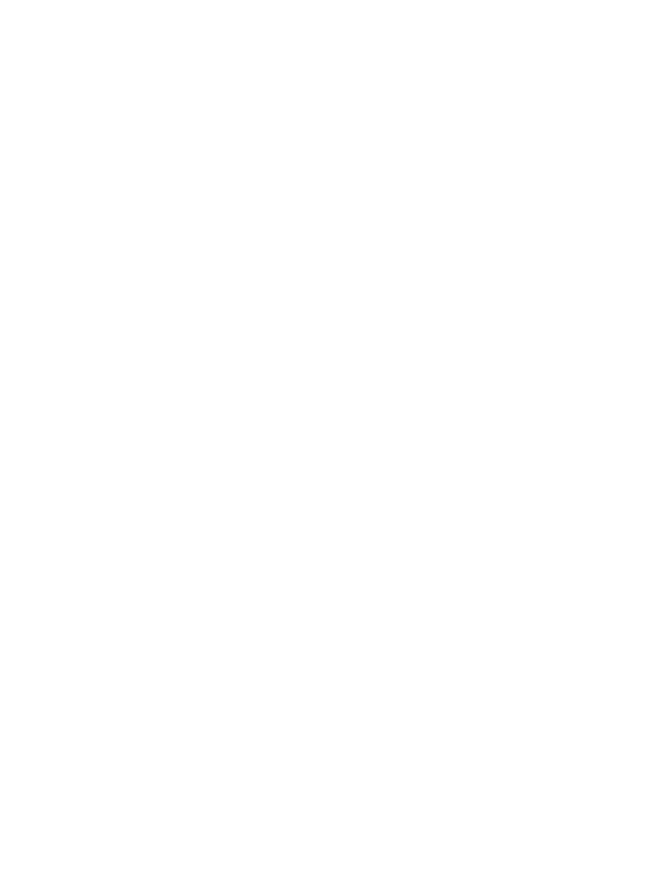
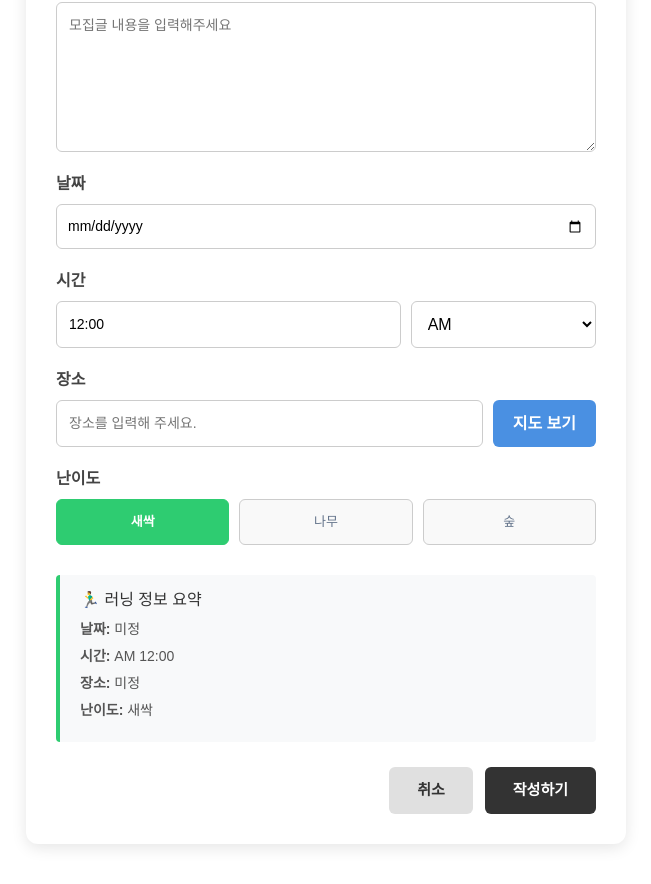
Before and after one commit to axioe/RunningCREW, a React (Vite) app in the folder front_end/: page /write in a window 1280 px wide. Before the commit this address had no page. Shown: the part 279-1163 px from the top of the page, without its empty margins (314-965 px from the left). Before the commit the page ends 800 px from the top, so only its background shows below. Built offline with nearby package versions, Linux system fonts and the light colour scheme.

Commit message:
feat: post form 완료.

```diff
--- a/front_end/src/App.jsx
+++ b/front_end/src/App.jsx
@@ -6,7 +6,8 @@
 import CrewRecruitment from "./components/CrewRecruitment";
 import LoginPage from "./components/LoginPage";
 import SignUpPage from "./components/SignUpPage";
-import MyPage from "./components/MyPage/Mypage";
+import MyPage from "./components/MyPage";
+import CrewPostForm from "./components/CrewPostForm";
 
 function App() {
   return (
@@ -30,6 +31,9 @@
         {/* 마이페이지 버튼 전용 독립 경로 */}
         <Route path="/mypage" element={<MyPage />} />
 
+        {/* /write 경로로 들어오면 CrewPostForm 컴포넌트를 보여주겠다고 설정 */}
+        <Route path="/write" element={<CrewPostForm />} />
+
         {/* 로그인 버튼 전용 독립 경로 */}
         <Route path="/login" element={<LoginPage />} />
 
--- /dev/null
+++ b/front_end/src/components/CrewPostForm.jsx
@@ -0,0 +1,171 @@
+import React, { useState } from "react";
+import { useNavigate } from "react-router-dom";
+import "../css/CrewPostForm.css"
+import Header from "./common/Header";
+
+const CrewPostForm = () => {
+  // 상태 관리
+  const [title, setTitle] = useState("");
+  const [content, setContent] = useState("");
+  const [date, setDate] = useState("");
+  const [timeNum, setTimeNum] = useState("12:00");
+  const [ampm, setAmpm] = useState("AM");
+  const [location, setLocation] = useState("");
+  const [difficulty, setDifficulty] = useState("새싹");
+
+  // 지도 API 버튼 클릭 핸들러
+  const handleMapClick = () => {
+    alert("API 연동 준비 중입니다.");
+  };
+
+  // 취소 버튼 클릭 핸들러
+  const handleCancel = () => {
+    if (window.confirm("취소하시겠습니까?")) {
+      alert("취소가 완료되었습니다.");
+      // 추후 원래 화면이나 메인으로 이동하는 로직 추가 가능
+    }
+  };
+
+  // 작성하기 버튼 클릭 핸들러
+  const handleSubmit = (e) => {
+    e.preventDefault();
+    alert("DB 준비 중입니다.");
+  };
+
+  return (
+    <div className="form-container">
+      <h2>크루 모집글 작성하기</h2>
+      <hr />
+
+      <form onSubmit={handleSubmit}>
+        {/* 제목 */}
+        <div className="form-group">
+          <label htmlFor="title">제목</label>
+          <input
+            type="text"
+            id="title"
+            placeholder="제목을 입력해주세요"
+            value={title}
+            onChange={(e) => setTitle(e.target.value)}
+            required
+          />
+        </div>
+
+        {/* 내용 */}
+        <div className="form-group">
+          <label htmlFor="content">내용</label>
+          <textarea
+            id="content"
+            placeholder="모집글 내용을 입력해주세요"
+            value={content}
+            onChange={(e) => setContent(e.target.value)}
+            required
+          />
+        </div>
+
+        {/* 날짜 (직접 입력 및 달력 아이콘 클릭 모두 지원) */}
+        <div className="form-group">
+          <label htmlFor="date">날짜</label>
+          <div className="date-input-wrapper">
+            <input
+              type="date"
+              id="date"
+              value={date}
+              onChange={(e) => setDate(e.target.value)}
+              required
+            />
+          </div>
+        </div>
+
+        {/* 시간 (12시 기준 + AM/PM) */}
+        <div className="form-group">
+          <label>시간</label>
+          <div className="time-picker-wrapper">
+            <input
+              type="text"
+              placeholder="12:00"
+              value={timeNum}
+              onChange={(e) => setTimeNum(e.target.value)}
+              className="time-input"
+              required
+            />
+            <select
+              value={ampm}
+              onChange={(e) => setAmpm(e.target.value)}
+              className="ampm-select"
+            >
+              <option value="AM">AM</option>
+              <option value="PM">PM</option>
+            </select>
+          </div>
+        </div>
+
+        {/* 장소 */}
+        <div className="form-group">
+          <label htmlFor="location">장소</label>
+          <div className="location-input-wrapper">
+            <input
+              type="text"
+              id="location"
+              placeholder="장소를 입력해 주세요."
+              value={location}
+              onChange={(e) => setLocation(e.target.value)}
+              required
+            />
+            <button type="button" onClick={handleMapClick} className="map-btn">
+              지도 보기
+            </button>
+          </div>
+        </div>
+
+        {/* 난이도 선택 */}
+        <div className="form-group">
+          <label>난이도</label>
+          <div className="difficulty-btn-group">
+            {["새싹", "나무", "숲"].map((level) => (
+              <button
+                key={level}
+                type="button"
+                className={`diff-btn ${difficulty === level ? "active" : ""}`}
+                onClick={() => setDifficulty(level)}
+              >
+                {level}
+              </button>
+            ))}
+          </div>
+        </div>
+
+        {/* 러닝 정보 요약 */}
+        <div className="summary-box">
+          <h3>🏃‍♂️ 러닝 정보 요약</h3>
+          <ul>
+            <li>
+              <strong>날짜: </strong> {date || "미정"}
+            </li>
+            <li>
+              <strong>시간: </strong> {ampm} {timeNum || "12:00"}
+            </li>
+            <li>
+              <strong>장소: </strong> {location || "미정"}
+            </li>
+            <li>
+              <strong>난이도: </strong> {difficulty}
+            </li>
+          </ul>
+        </div>
+
+        {/* 하단 버튼 구역 */}
+        <div className="form-actions">
+          <button type="button" onClick={handleCancel} className="cancel-btn">
+            취소
+          </button>
+          <button type="submit" className="submit-btn">
+            작성하기
+          </button>
+        </div>
+      </form>
+    </div>
+  );
+};
+
+export default CrewPostForm;
--- a/front_end/src/components/CrewRecruitment.jsx
+++ b/front_end/src/components/CrewRecruitment.jsx
@@ -1,7 +1,8 @@
 import React, { useState } from "react";
-import { useNavigate } from "react-router-dom";
+import { BrowserRouter, Routes, Route, useNavigate } from "react-router-dom";
 import "../css/CrewRecruitment.css";
 import Header from "./common/Header";
+import CrewPostForm from "./CrewPostForm";
 
 const CrewRecruitment = () => {
   const navigate = useNavigate();
@@ -35,7 +36,7 @@
         `• 난이도: ${difficulty}\n` +
         `• 모집 현황: ${recruitmentStatus}\n` +
         `• 정렬 방식: ${sortOrder}\n\n` +
-      `위 조건으로 필터링 데이터 연동 처리가 대기 중입니다.`
+        `위 조건으로 필터링 데이터 연동 처리가 대기 중입니다.`,
     );
   };
 
@@ -51,7 +52,7 @@
       desc: "아침에 상쾌하게 10K 함께 달려요!",
       currentMember: 8,
       maxMember: 15,
-      img: "https://images.unsplash.com/photo-1502224562085-639556652f33?q=80&w=400"
+      img: "https://images.unsplash.com/photo-1502224562085-639556652f33?q=80&w=400",
     },
     {
       id: 2,
@@ -63,7 +64,7 @@
       desc: "모닝 런으로 하루를 활기차게 시작해요!",
       currentMember: 6,
       maxMember: 12,
-      img: "https://images.unsplash.com/photo-1541432901042-2d8bd64b4a9b?q=80&w=400"
+      img: "https://images.unsplash.com/photo-1541432901042-2d8bd64b4a9b?q=80&w=400",
     },
     {
       id: 3,
@@ -75,35 +76,79 @@
       desc: "시원한 밤, 한강 야경 보며 달려요!",
       currentMember: 7,
       maxMember: 10,
-      img: "https://images.unsplash.com/photo-1476480862126-209bfaa8edc8?q=80&w=400"
-    }
+      img: "https://images.unsplash.com/photo-1476480862126-209bfaa8edc8?q=80&w=400",
+    },
   ];
 
   // 메인 하단 리스트 - 전체 모집글 데이터
   const totalCrewsMock = [
-    { id: 1, title: "올림픽공원 8K 주말 런", location: "올림픽공원", date: "2026.06.10 (월) 08:00", distance: "8.0km", level: "상", current: 10, max: 15, timeAgo: "2시간 전", isNew: true },
-    { id: 2, title: "뚝섬한강공원 저녁 러닝", location: "뚝섬한강공원", date: "2026.06.11 (화) 19:30", distance: "6.0km", level: "중", current: 5, max: 10, timeAgo: "5시간 전", isNew: false },
-    { id: 3, title: "남산 힐링 러닝", location: "남산공원", date: "2026.06.12 (금) 07:00", distance: "4.5km", level: "하", current: 3, max: 8, timeAgo: "1일 전", isNew: false }
+    {
+      id: 1,
+      title: "올림픽공원 8K 주말 런",
+      location: "올림픽공원",
+      date: "2026.06.10 (월) 08:00",
+      distance: "8.0km",
+      level: "상",
+      current: 10,
+      max: 15,
+      timeAgo: "2시간 전",
+      isNew: true,
+    },
+    {
+      id: 2,
+      title: "뚝섬한강공원 저녁 러닝",
+      location: "뚝섬한강공원",
+      date: "2026.06.11 (화) 19:30",
+      distance: "6.0km",
+      level: "중",
+      current: 5,
+      max: 10,
+      timeAgo: "5시간 전",
+      isNew: false,
+    },
+    {
+      id: 3,
+      title: "남산 힐링 러닝",
+      location: "남산공원",
+      date: "2026.06.12 (금) 07:00",
+      distance: "4.5km",
+      level: "하",
+      current: 3,
+      max: 8,
+      timeAgo: "1일 전",
+      isNew: false,
+    },
   ];
 
   return (
     <div className="crw-global-container">
-
-      <Header/>
+      <Header />
 
       {/* 2. 메인 배너 섹션 */}
       <section className="crw-hero-banner">
         <div className="crw-banner-inner">
-          <h1>함께 달릴 <span className="highlight-green">크루</span>를 찾아보세요!</h1>
-          <p>다양한 러닝 크루가 여러분을 기다리고 있어요.<br />새로운 사람들과 함께 더 즐겁게 달려보세요!</p>
+          <h1>
+            함께 달릴 <span className="highlight-green">크루</span>를
+            찾아보세요!
+          </h1>
+          <p>
+            다양한 러닝 크루가 여러분을 기다리고 있어요.
+            <br />
+            새로운 사람들과 함께 더 즐겁게 달려보세요!
+          </p>
         </div>
       </section>
 
       {/* 3. 추천 크루 모집 영역 */}
       <section className="crw-recommended-section">
         <div className="crw-section-title-bar">
-          <h3><i className="fa-solid fa-star star-green"></i> 추천 크루 모집</h3>
-          <button className="crw-write-post-btn" onClick={() => alert("모집글 작성 페이지로 이동 예정입니다.")}>
+          <h3>
+            <i className="fa-solid fa-star star-green"></i> 추천 크루 모집
+          </h3>
+          <button
+            className="crw-write-post-btn"
+            onClick={() => navigate("/write")}
+          >
             <i className="fa-solid fa-plus"></i> 모집글 작성하기
           </button>
         </div>
@@ -111,15 +156,24 @@
         <div className="crw-recommended-grid">
           {topRecommendedCrews.map((crew) => (
             <div key={crew.id} className="crw-recom-card">
-              <div className="crw-recom-img-holder" style={{ backgroundImage: `url(${crew.img})` }}>
+              <div
+                className="crw-recom-img-holder"
+                style={{ backgroundImage: `url(${crew.img})` }}
+              >
                 <span className="crw-badge-pill green">추천</span>
               </div>
               <div className="crw-recom-body">
                 <h4>{crew.title}</h4>
-                <p className="meta-info"><i className="fa-solid fa-location-dot"></i> {crew.location}</p>
-                <p className="meta-info"><i className="fa-regular fa-calendar"></i> {crew.date}</p>
+                <p className="meta-info">
+                  <i className="fa-solid fa-location-dot"></i> {crew.location}
+                </p>
+                <p className="meta-info">
+                  <i className="fa-regular fa-calendar"></i> {crew.date}
+                </p>
                 <div className="meta-specs">
-                  <span><i className="fa-solid fa-route"></i> {crew.distance}</span>
+                  <span>
+                    <i className="fa-solid fa-route"></i> {crew.distance}
+                  </span>
                   <span className="level-badge">{crew.level}</span>
                 </div>
                 <p className="crews-short-desc">"{crew.desc}"</p>
@@ -132,7 +186,10 @@
                     <span className="plus-count">+8</span>
                   </div>
                   <div className="member-ratio-indicator">
-                    <strong className="active-green">{crew.currentMember}</strong> / {crew.maxMember}명
+                    <strong className="active-green">
+                      {crew.currentMember}
+                    </strong>{" "}
+                    / {crew.maxMember}명
                   </div>
                 </div>
               </div>
@@ -143,25 +200,42 @@
 
       {/* 4. 대시보드 하단 레이아웃 콘텐츠 분할 구역 */}
       <main className="crw-split-main-dashboard">
-
         {/* [중앙-좌측 배치] 게시판 영역 */}
         <section className="crw-board-left-container">
           <div className="crw-tab-header-menu">
-            <button className={activeTab === "전체" ? "active" : ""} onClick={() => setActiveTab("전체")}>전체 모집글</button>
-            <button className={activeTab === "신규" ? "active" : ""} onClick={() => setActiveTab("신규")}>신규 모집</button>
-            <button className={activeTab === "인기" ? "active" : ""} onClick={() => setActiveTab("인기")}>인기 모집</button>
+            <button
+              className={activeTab === "전체" ? "active" : ""}
+              onClick={() => setActiveTab("전체")}
+            >
+              전체 모집글
+            </button>
+            <button
+              className={activeTab === "신규" ? "active" : ""}
+              onClick={() => setActiveTab("신규")}
+            >
+              신규 모집
+            </button>
+            <button
+              className={activeTab === "인기" ? "active" : ""}
+              onClick={() => setActiveTab("인기")}
+            >
+              인기 모집
+            </button>
           </div>
 
           <div className="crw-list-items-stack">
             {/* 전체 탭 렌더링 */}
-            {activeTab === "전체" && totalCrewsMock.map((crew) => (
+            {activeTab === "전체" &&
+              totalCrewsMock.map((crew) => (
                 <div key={crew.id} className="crw-list-row-item">
                   <div className="crw-list-row-img-placeholder"></div>
                   <div className="crw-list-row-details">
                     <div className="title-row-line">
                       <h5>
                         {crew.title}
-                      {crew.isNew && <span className="new-flash-badge">NEW</span>}
+                        {crew.isNew && (
+                          <span className="new-flash-badge">NEW</span>
+                        )}
                       </h5>
                     </div>
                     <div className="horizontal-spec-infos">
@@ -170,10 +244,14 @@
                       <span>🏃 {crew.distance}</span>
                       <span className="badge-text-lv">{crew.level}</span>
                     </div>
-                  <p className="row-item-sub-caption">주말 아침, 함께 활기차게 코스 러닝 하실 분 모집합니다!</p>
+                    <p className="row-item-sub-caption">
+                      주말 아침, 함께 활기차게 코스 러닝 하실 분 모집합니다!
+                    </p>
                   </div>
                   <div className="crw-list-row-right-status">
-                  <div className="ratio-number"><strong>{crew.current}</strong> / {crew.max}명</div>
+                    <div className="ratio-number">
+                      <strong>{crew.current}</strong> / {crew.max}명
+                    </div>
                     <div className="passed-time-stamp">{crew.timeAgo}</div>
                     <i className="fa-regular fa-bookmark row-bookmark-icon"></i>
                   </div>
@@ -186,10 +264,14 @@
                 <div className="crw-list-row-img-placeholder"></div>
                 <div className="crw-list-row-details">
                   <h5>신규 모집 페이지입니다</h5>
-                  <p className="horizontal-spec-infos">현재 등록된 가장 최신의 게시판 DB 리스트업 상태입니다.</p>
+                  <p className="horizontal-spec-infos">
+                    현재 등록된 가장 최신의 게시판 DB 리스트업 상태입니다.
+                  </p>
                 </div>
                 <div className="crw-list-row-right-status">
-                  <div className="ratio-number"><strong>1</strong> / 10명</div>
+                  <div className="ratio-number">
+                    <strong>1</strong> / 10명
+                  </div>
                   <div className="passed-time-stamp">방금 전</div>
                 </div>
               </div>
@@ -201,10 +283,14 @@
                 <div className="crw-list-row-img-placeholder"></div>
                 <div className="crw-list-row-details">
                   <h5>인기 모집 페이지입니다</h5>
-                  <p className="horizontal-spec-infos">신청률 및 조회수가 높은 순으로 정렬된 공간입니다.</p>
+                  <p className="horizontal-spec-infos">
+                    신청률 및 조회수가 높은 순으로 정렬된 공간입니다.
+                  </p>
                 </div>
                 <div className="crw-list-row-right-status">
-                  <div className="ratio-number"><strong style={{color: '#ef4444'}}>12</strong> / 12명</div>
+                  <div className="ratio-number">
+                    <strong style={{ color: "#ef4444" }}>12</strong> / 12명
+                  </div>
                   <div className="passed-time-stamp">인기 폭발</div>
                 </div>
               </div>
@@ -213,7 +299,12 @@
 
           {/* 5. 페이지네이션 바 하단 구동 제어 */}
           <div className="crw-pagination-container">
-            <button className="pg-arrow" onClick={() => setCurrentPage(prev => Math.max(prev - 1, 1))}>&lt;</button>
+            <button
+              className="pg-arrow"
+              onClick={() => setCurrentPage((prev) => Math.max(prev - 1, 1))}
+            >
+              &lt;
+            </button>
             {[1, 2, 3, 4, 5].map((pageNum) => (
               <button
                 key={pageNum}
@@ -223,7 +314,12 @@
                 {pageNum}
               </button>
             ))}
-            <button className="pg-arrow" onClick={() => setCurrentPage(prev => Math.min(prev + 1, 5))}>&gt;</button>
+            <button
+              className="pg-arrow"
+              onClick={() => setCurrentPage((prev) => Math.min(prev + 1, 5))}
+            >
+              &gt;
+            </button>
           </div>
         </section>
 
@@ -239,7 +335,11 @@
           {/* 지역 선택 */}
           <div className="crw-filter-widget">
             <label>지역</label>
-            <select className="crw-dropdown-box" value={region} onChange={(e) => setRegion(e.target.value)}>
+            <select
+              className="crw-dropdown-box"
+              value={region}
+              onChange={(e) => setRegion(e.target.value)}
+            >
               <option value="전체 지역">전체 지역</option>
               <option value="서울특별시">서울특별시</option>
               <option value="경기도">경기도</option>
@@ -250,7 +350,10 @@
           <div className="crw-filter-widget">
             <label>거리 (범위 제어: {distance}km 이내)</label>
             <input
-              type="range" min="1" max="20" step="1"
+              type="range"
+              min="1"
+              max="20"
+              step="1"
               value={distance}
               onChange={(e) => setDistance(Number(e.target.value))}
               className="crw-slider-input"
@@ -305,30 +408,44 @@
           </div>
 
           {/* 검색하기 버튼 트리거 */}
-          <button className="crw-search-action-btn" onClick={handleSearchSubmit}>
+          <button
+            className="crw-search-action-btn"
+            onClick={handleSearchSubmit}
+          >
             <i className="fa-solid fa-magnifying-glass"></i> 검색하기
           </button>
         </aside>
-
       </main>
 
       {/* 6. 하단 기획 브랜드 핵심 가치 그리드 바 */}
       <footer className="crw-footer-core-value-bar">
         <div className="value-item">
           <div className="value-icon">👥</div>
-          <div className="value-txt"><h5>다양한 크루</h5><p>초보자부터 마라토너까지 모두 만나보세요.</p></div>
+          <div className="value-txt">
+            <h5>다양한 크루</h5>
+            <p>초보자부터 마라토너까지 모두 만나보세요.</p>
+          </div>
         </div>
         <div className="value-item">
           <div className="value-icon">👟</div>
-          <div className="value-txt"><h5>맞춤 러닝</h5><p>거리와 난이도가 맞는 최적의 매칭 시스템.</p></div>
+          <div className="value-txt">
+            <h5>맞춤 러닝</h5>
+            <p>거리와 난이도가 맞는 최적의 매칭 시스템.</p>
+          </div>
         </div>
         <div className="value-item">
           <div className="value-icon">🛡️</div>
-          <div className="value-txt"><h5>안전한 러닝</h5><p>함께 달리면 더 안전하고 활기차집니다.</p></div>
+          <div className="value-txt">
+            <h5>안전한 러닝</h5>
+            <p>함께 달리면 더 안전하고 활기차집니다.</p>
+          </div>
         </div>
         <div className="value-item">
           <div className="value-icon">💚</div>
-          <div className="value-txt"><h5>함께 성장</h5><p>서로 응원하며 페이스 메이커가 되어줍니다.</p></div>
+          <div className="value-txt">
+            <h5>함께 성장</h5>
+            <p>서로 응원하며 페이스 메이커가 되어줍니다.</p>
+          </div>
         </div>
       </footer>
     </div>
--- /dev/null
+++ b/front_end/src/css/CrewPostForm.css
@@ -0,0 +1,191 @@
+/* 기본 컨테이너 스타일 */
+.form-container {
+  max-width: 600px;
+  margin: 40px auto;
+  padding: 30px;
+  background-color: #ffffff;
+  border-radius: 12px;
+  box-shadow: 0 4px 15px rgba(0, 0, 0, 0.1);
+  font-family: "Noto Sans KR", sans-serif;
+}
+
+.form-container h2 {
+  margin-bottom: 15px;
+  color: #333;
+}
+
+.form-container hr {
+  border: 0;
+  height: 1px;
+  background: #eee;
+  margin-bottom: 25px;
+}
+
+/* 입력 폼 그룹 공통 */
+.form-group {
+  margin-bottom: 20px;
+  display: flex;
+  flex-direction: column;
+}
+
+.form-group label {
+  font-weight: 600;
+  margin-bottom: 8px;
+  color: #444;
+}
+
+.form-group input[type="text"],
+.form-group textarea {
+  width: 100%;
+  padding: 12px;
+  border: 1px solid #ccc;
+  border-radius: 6px;
+  font-size: 14px;
+  box-sizing: border-box;
+}
+
+.form-group textarea {
+  height: 150px;
+  resize: vertical;
+}
+
+/* 날짜 & 시간 인풋 */
+.date-input-wrapper input[type="date"] {
+  width: 100%;
+  padding: 11px;
+  border: 1px solid #ccc;
+  border-radius: 6px;
+  font-size: 14px;
+}
+
+.time-picker-wrapper {
+  display: flex;
+  gap: 10px;
+}
+
+.time-input {
+  flex: 2;
+}
+
+.ampm-select {
+  flex: 1;
+  padding: 12px;
+  border: 1px solid #ccc;
+  border-radius: 6px;
+  background-color: #fff;
+  cursor: pointer;
+}
+
+/* 장소 입력 및 버튼 */
+.location-input-wrapper {
+  display: flex;
+  gap: 10px;
+}
+
+.map-btn {
+  padding: 0 20px;
+  background-color: #4a90e2;
+  color: white;
+  border: none;
+  border-radius: 6px;
+  cursor: pointer;
+  white-space: nowrap;
+  font-weight: bold;
+  transition: background 0.2s;
+}
+
+.map-btn:hover {
+  background-color: #357abd;
+}
+
+/* 난이도 버튼 그룹 */
+.difficulty-btn-group {
+  display: flex;
+  gap: 10px;
+}
+
+.diff-btn {
+  flex: 1;
+  padding: 12px;
+  border: 1px solid #ccc;
+  background-color: #f9f9f9;
+  border-radius: 6px;
+  cursor: pointer;
+  font-weight: 500;
+  transition: all 0.2s;
+}
+
+.diff-btn:hover {
+  background-color: #e9e9e9;
+}
+
+.diff-btn.active {
+  background-color: #2ecc71;
+  color: white;
+  border-color: #2ecc71;
+  font-weight: bold;
+}
+
+/* 러닝 정보 요약 박스 */
+.summary-box {
+  background-color: #f8f9fa;
+  border-left: 4px solid #2ecc71;
+  padding: 15px 20px;
+  border-radius: 4px;
+  margin-top: 30px;
+  margin-bottom: 25px;
+}
+
+.summary-box h3 {
+  margin-top: 0;
+  margin-bottom: 10px;
+  font-size: 16px;
+  color: #333;
+}
+
+.summary-box ul {
+  list-style: none;
+  padding: 0;
+  margin: 0;
+}
+
+.summary-box li {
+  margin-bottom: 6px;
+  font-size: 14px;
+  color: #555;
+}
+
+/* 취소 및 작성하기 버튼 */
+.form-actions {
+  display: flex;
+  justify-content: flex-end;
+  gap: 12px;
+}
+
+.cancel-btn,
+.submit-btn {
+  padding: 12px 28px;
+  border: none;
+  border-radius: 6px;
+  font-size: 15px;
+  font-weight: bold;
+  cursor: pointer;
+}
+
+.cancel-btn {
+  background-color: #e0e0e0;
+  color: #333;
+}
+
+.cancel-btn:hover {
+  background-color: #d5d5d5;
+}
+
+.submit-btn {
+  background-color: #333;
+  color: white;
+}
+
+.submit-btn:hover {
+  background-color: #111;
+}
```
Also changed, not shown: front_end/src/components/MyPage.jsx (renamed from front_end/src/components/MyPage/MyPage.jsx, +4 -4 lines). Lines whose indentation alone changed are shown as unchanged.
